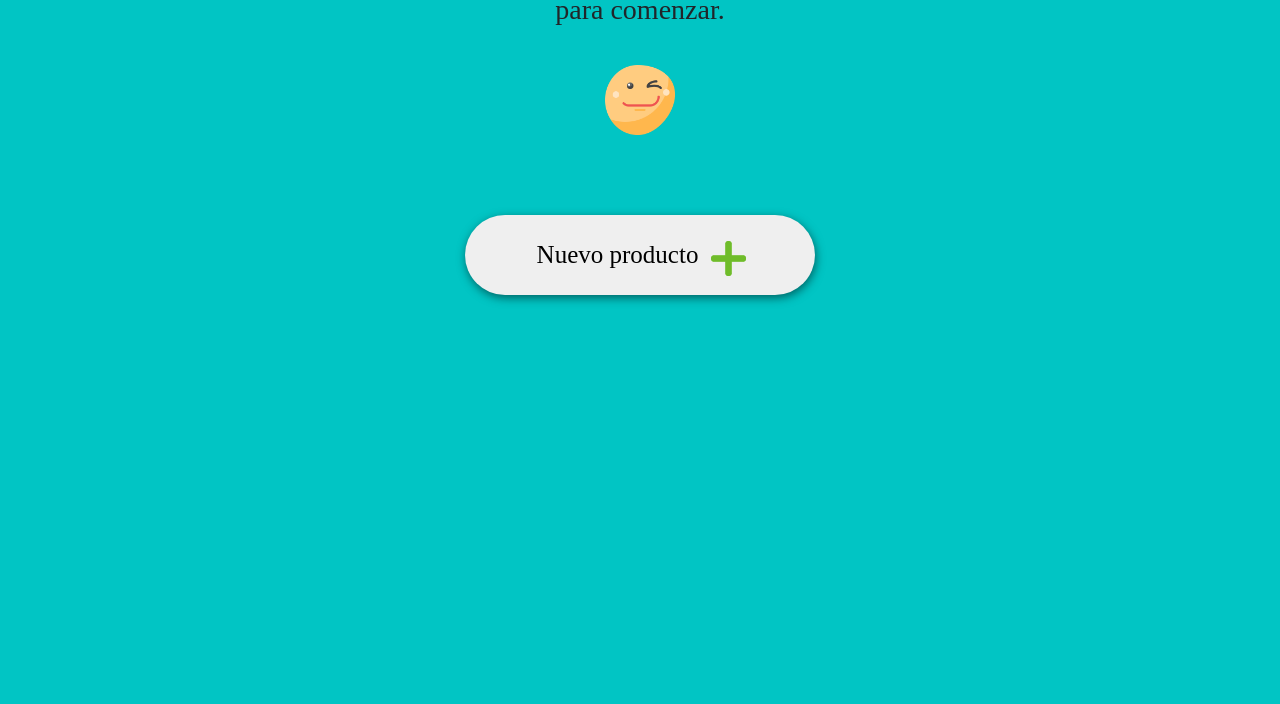
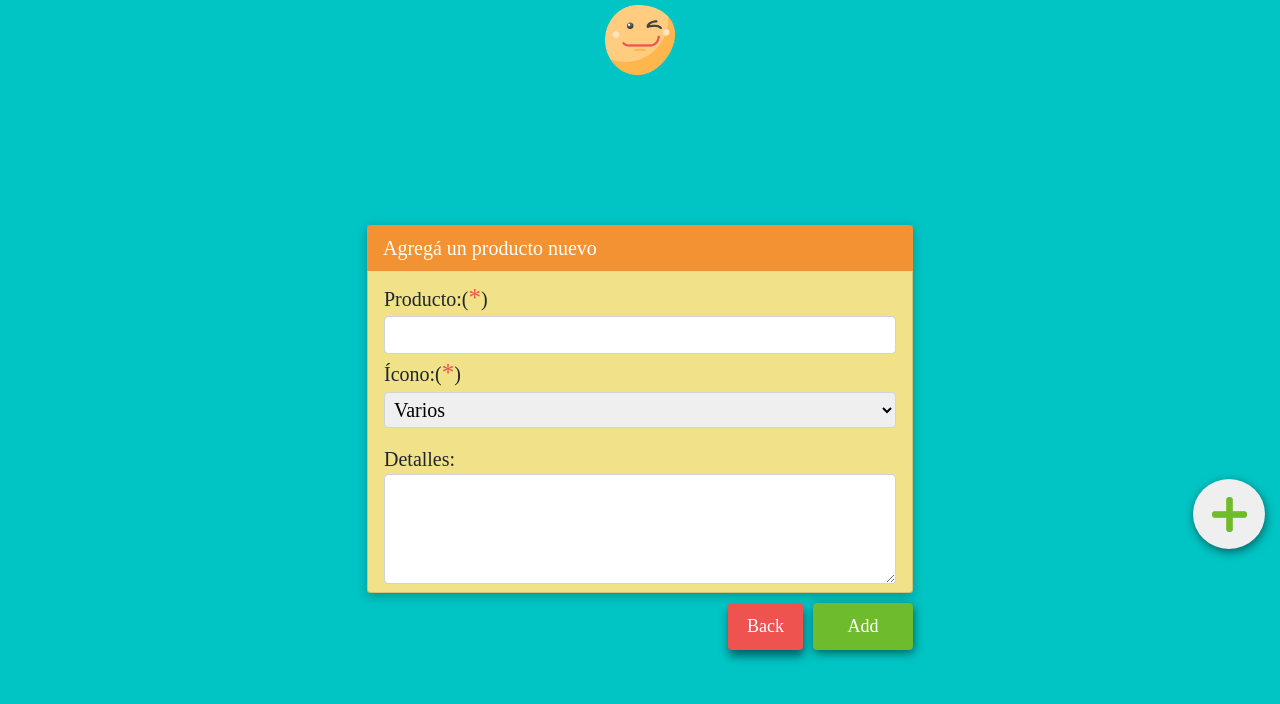
Before and after one commit to AgusRicardo/Anotador, a plain HTML site: page public/index.html in a window 1280 px wide. Shown: the part 231-935 px from the top of the page. Before the commit the page ends 800 px from the top, so only its background shows below. Drawn offline with nearby package versions, Linux system fonts and the light colour scheme; a web font is replaced by a local one.

Commit message:
Arreglos

```diff
--- a/public/css/style.css
+++ b/public/css/style.css
@@ -30,18 +30,19 @@ body {
 
 /* Icono Add */
 .icono-add {
-    display: flex;
-    justify-content: center;
     margin-top: 50px;
     margin-bottom: 50px;
 }
 .icono-add button {
-    display: inline;
+    position: fixed;
+    bottom: 20px;
+    right: 15px;
+    display: block;
     width: 72px;
     height: 70px;
     border: none;
     border-radius: 50%;
-    font-size: 20px;
+    font-size: 20px;;
     box-shadow: 1px 3px 10px rgba(0,0,0,.50);
 }
 .icono-add img {
@@ -54,26 +55,18 @@ body {
 .icono-add button:focus {
     outline: none;
 }
-.titulo-nuevo-producto {
-    display: none;
-    color: black;
-    font-size: 25px;
-    margin: 5px;
-    padding: 3px;
-}
 /* Mensaje lista sin crear */
 .txt-list-vacia {
-    margin-top: 50px;
-    display: inline-block;
+    margin-top: 20px;
+    display: block;
     text-align: center;
     padding: 0;
 }
 .txt-list-vacia h2 {
-    display: inline-block;
+    display: block;
 }
 .txt-list-vacia img {
     display: inline-block;
-    margin: 30px 0px 30px 0px;
     width: 70px;
 }
 b {
@@ -82,14 +75,13 @@ b {
 /* List Add */
 .list-add {
     display: none;
-    margin-top: 50px;
     margin-bottom: 50px;
-    padding: 20px;
 }
 #icon-select{
     padding: 5px;
     border-radius: 4px;
     border: 1px solid #ced4da;
+    display: block;
 }
 
 /* Mostrar */
@@ -226,6 +218,9 @@ b {
     transform: scale(1.07,1.07);
 }
 /* Formularios lista */
+#modal-nueva-lista {
+    display: block;
+}
 .form-lista {
     box-shadow: 0px 3px 10px rgba(0,0,0,.25);
 }
@@ -235,21 +230,19 @@ b {
     font-size: 20px;
 }
 .input-titulo {
-    display: inline-block;
+    display: block;
 }
 .input-titulo input{
-    display: inline-block;
-    padding: 7px;
+    display: block;
 }
 .form-lista li {
     background-color: #f1e189;
 }
 .form-lista ul li label {
-    margin: 10px 0px 10px 10px;
+    display: block;
     font-size: 20px;
 }
 .form-lista ul li p{
-    margin: 10px;
     font-size: 20px;
 }
 #icon-select option {
@@ -286,19 +279,15 @@ span {
 /* Media Querys */
 
 @media only screen and (min-width: 1024px) {
-    .desafio-summerhack {
-        display: none;
-    }
-    .icono-add button {
-        width: 350px;
-        height: 80px;
-        border-radius: 50px;
-    }
-    .titulo-nuevo-producto {
-        display: inline-block;
+    .list-add {
+        margin-top: 50px;
     }
 }
 @media only screen and (max-width: 1024px) {
+    #modal-nueva-lista {
+        display: none;
+        margin-top: 65px;
+    }
     .txt-list-vacia h2{
         font-size: 40px;
     }
@@ -313,15 +302,12 @@ span {
     font-size: 30px;
     }
     .desafio-summerhack {
-        margin-top: 20px;
+        display: none;
     }
 }
 @media only screen and (max-width: 425px) {
     .icono-add {
         justify-content: flex-end;
-    }
-    .icono-add button {
-        margin-right: 20px;
     }
     .list-add form ul li label{
         font-size: 20px;
@@ -332,6 +318,11 @@ span {
     .tittle {
         font-size: 22px;
     }
+    .txt-list-vacia {
+        height: 56vh;
+        margin-top: 75px;
+    }
+
 }
 @media only screen and (max-width: 325px) {
     .titulo-summerhack {
--- a/public/index.html
+++ b/public/index.html
@@ -84,26 +84,25 @@
         <!-- Botón para acceder a agregar una lista -->
         <div class="container-fluid">
             <div class="row icono-add no-gutters" id="icono-nueva-lista">
-                <button id="add-list"><span class="titulo-nuevo-producto">Nuevo producto</span><img src="./img/icono-add.png" alt=""></button>
+                <button id="add-list"><img src="./img/icono-add.png" alt=""></button>
             </div>
         </div>
     </section>
     <section>
         <!-- Agregando productos a la lista -->
-        <div class="container">
+        <div class="container container-general">
             <div class="row no-gutters justify-content-center">
                 <div class="col-xs-10 col-sm-10 col-md-10 col-lg-6 list-add" id="modal-nueva-lista">
                     <form action="" class="form-lista">
                         <ul class="list-group" id="contenedor-ul">
                             <li class="list-group-item active tittle">Agregá un producto nuevo</li>
                             <li class="list-group-item">
-                                <label for="">Titulo:</label>
-                                <div class="col-7 col-xs-12 col-lg-8 input-titulo">
-                                    <input class="form-control" type="text" id="text-value" required>
+                                <label for="">Producto:(<span>*</span>)</label>
+                                <div class="col-12 col-xs-12 col-lg-12 input-titulo">
+                                    <input class="form-control" type="text" id="text-value" required maxlength="10">
                                 </div>
-                                <span>*</span>
-                                <p>Ícono:
-                                    <select id="icon-select" required class="col-6 col-lg-4">
+                                <p>Ícono:(<span>*</span>)
+                                    <select id="icon-select" required class="col-12 col-lg-12">
                                         <option value="./img/iconos/viveres.png" selected>Varios</option>
                                         <option value="./img/iconos/lacteos.png">Lácteos</option>
                                         <option value="./img/iconos/frutas.png">Frutas</option>
@@ -113,12 +112,11 @@
                                         <option value="./img/iconos/postres.svg">Postres</option>
                                         <option value="./img/iconos/condimentos.svg">Condimentos</option>
                                     </select>
-                                    <span>*</span>
                                 </p>
                                 <label for="" aria-required="true" itemprop="description">Detalles: </label>
                                 <div class="col-xs-12 col-lg-12">
                                     <div class="form-group">
-                                        <textarea class="form-control" type='text' rows="4" id="product-descripcion"></textarea>
+                                        <textarea class="form-control" maxlength="38" type='text' rows="4" id="product-descripcion"></textarea>
                                     </div>
                                 </div>
                             </li>
--- a/public/js/script.js
+++ b/public/js/script.js
@@ -49,8 +49,9 @@ let addButton = document.getElementById('add').addEventListener('click', functio
     document.getElementById('icon-select').value = './img/iconos/viveres.png';
     document.getElementById('product-descripcion').value = '';
     nuevaLista.style.display = 'none';
+    iconoNuevaLista.style.display = 'flex';
     if (inputTitle != '') {
-        iconoNuevaLista.style.display = 'flex';
+        sinListasCreadas.style.display = 'none';
         divListas.style.display = 'flex';
         footerSummerHack.style.display = 'none';
         listaCreada.style.display = 'block'
```
